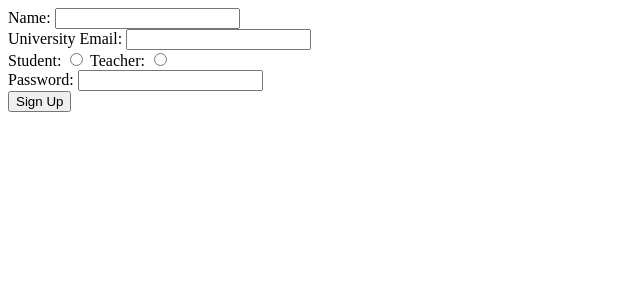
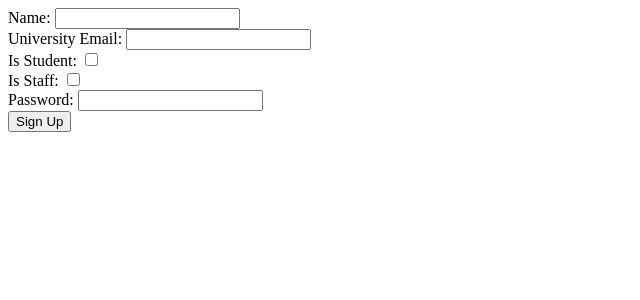
Before and after one commit to npsharma03/Personal-Projects, a Django app: page /app/new/ in a window 1280 px wide. Shown: the top 300 px of the page, without its empty margins (0-640 px from the left). Run offline with Django 4.2, Linux system fonts and the light colour scheme.

Commit message:
added changes

```diff
--- a/attendancechimp/app/views.py
+++ b/attendancechimp/app/views.py
@@ -79,14 +79,12 @@ def new(request):
 @csrf_exempt
 def createUser(request):
     if request.method == "POST":
-        name = request.POST.get('Name')
+        name = request.POST.get('user_name')
         email = request.POST.get('University_Email')
-        role = request.POST.get('role')
         password = request.POST.get('Password')
 
         if not all([name, email, password]):
             return HttpResponseBadRequest("Error: Missing required fields.")
-
 
         if User.objects.filter(email=email).exists():
             return HttpResponse("Error: Email already exists. Please use a different email.")
@@ -105,7 +103,6 @@ def createUser(request):
 
     return HttpResponseBadRequest("Error: This endpoint only accepts POST requests.")
 
-
 #from django.contrib.auth import authenticate, login
 #from django.contrib import messages
 
--- a/attendancechimp/templates/app/new.html
+++ b/attendancechimp/templates/app/new.html
@@ -7,10 +7,11 @@
     <label for="University_Email">University Email:</label>
     <input type="email" id="University_Email" name="University_Email" required><br>
 
-    <label for="student">Student:</label>
-    <input type="radio" id="student" name="role" value="student" required>
-    <label for="teacher">Teacher:</label>
-    <input type="radio" id="teacher" name="role" value="teacher"><br>
+    <label for="is_student">Is Student:</label>
+    <input type="checkbox" id="is_student" name="is_student" value="true"><br>
+
+    <label for="is_staff">Is Staff:</label>
+    <input type="checkbox" id="is_staff" name="is_staff" value="true"><br>
 
     <label for="Password">Password:</label>
     <input type="password" id="Password" name="Password" required><br>
```
Also changed, not shown: attendancechimp/db.sqlite3.
